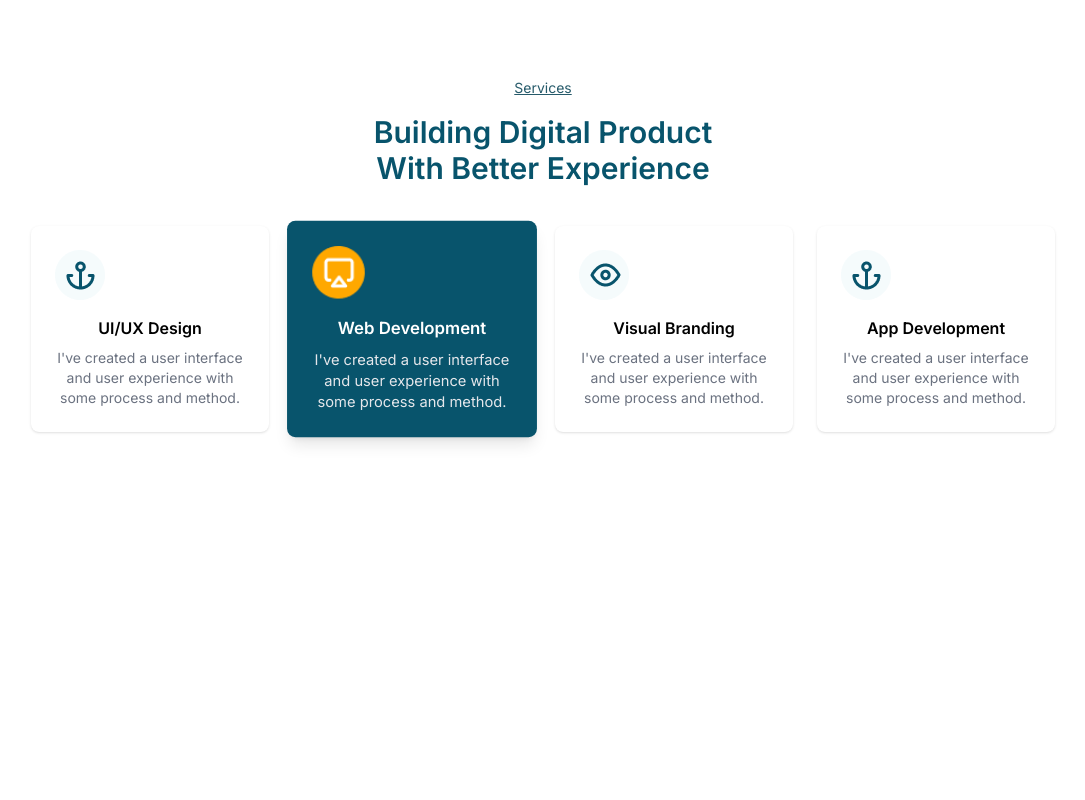
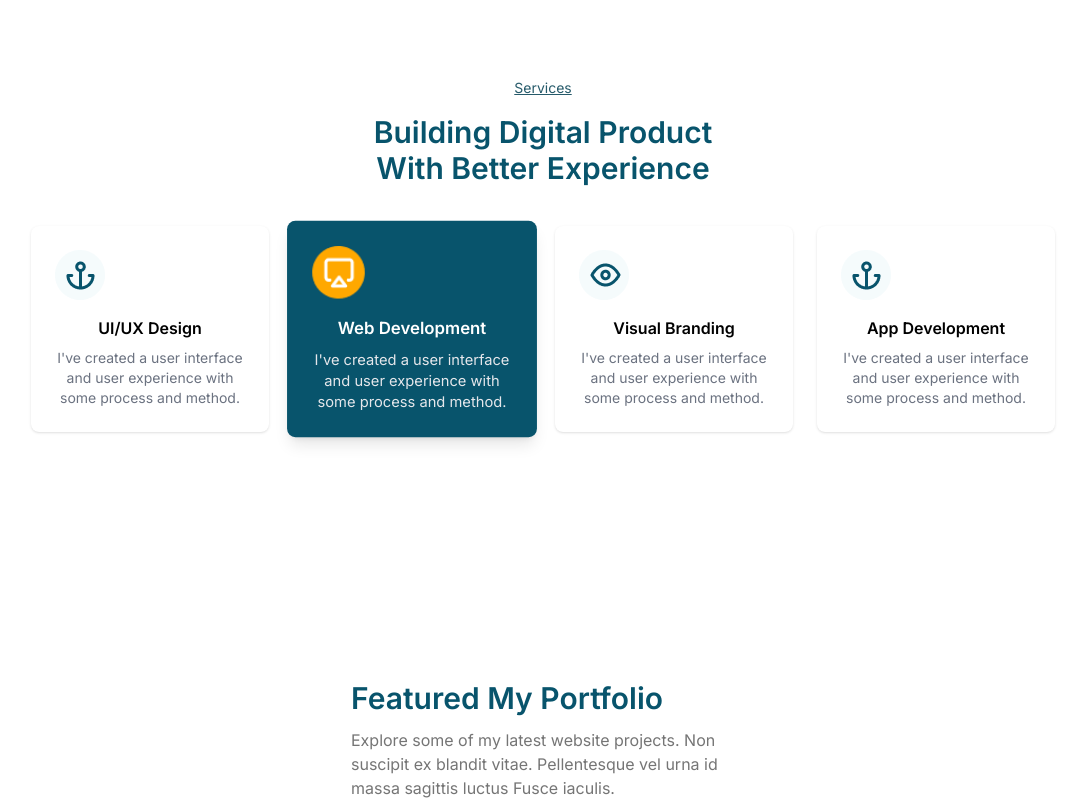
Before and after one commit to ozufar88-byte/Portfolio, a website: page src/index.html in a window 1280 px wide. Shown: the part 930-1730 px from the top of the page, without its empty margins (97-1182 px from the left). Before the commit the page ends 1402 px from the top, so only its background shows below. Drawn offline with Linux system fonts and the light colour scheme.

Commit message:
continue

```diff
--- a/src/index.html
+++ b/src/index.html
@@ -154,6 +154,13 @@
 
   </div>
 </div>
+<section class="flex justify-center pt-52">
+    <div class="">
+        <h1 class="text-[#08546C] text-3xl font-semibold">Featured My Portfolio</h1>
+        <p class="text-[#757575] w-96 pt-3">Explore some of my latest website projects. Non suscipit ex blandit
+vitae. Pellentesque vel urna id massa sagittis luctus Fusce iaculis.</p>
+    </div>
+</section>
     </main>
 </body>
 
```
Also changed, not shown: src/css/output.css.
